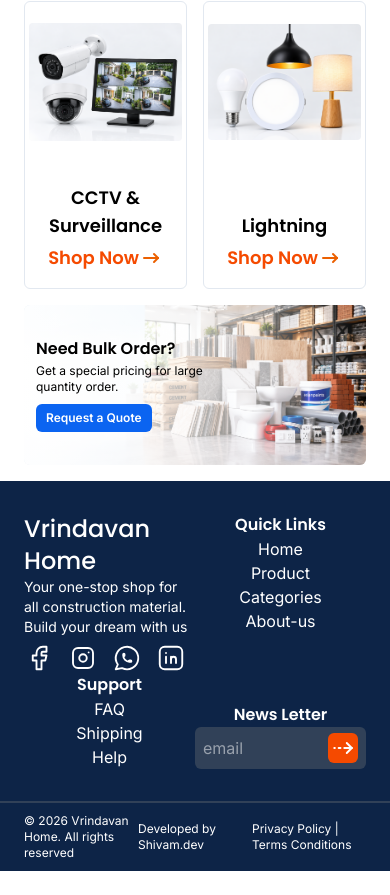
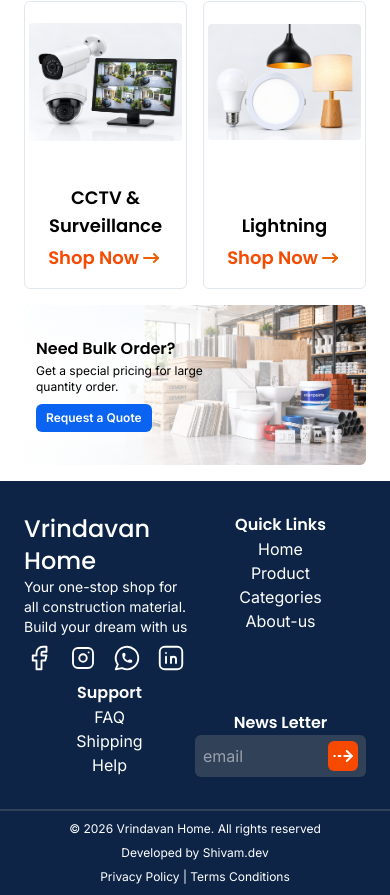
Before and after one commit to shivam-87388/vrindavan, a Next.js app in the folder frontend/: page / in a window 390 px wide. Shown: the part 2203-3098 px from the top of the page. Before the commit the page ends 3074 px from the top, so only its background shows below. Built offline with nearby package versions, Linux system fonts and the light colour scheme.

Commit message:
fix footer

```diff
--- a/frontend/src/components/Footer.jsx
+++ b/frontend/src/components/Footer.jsx
@@ -4,7 +4,7 @@ import { IconBrandFacebook, IconBrandWhatsapp, IconBrandInstagram, IconBrandLink
 const Footer = () => {
   return (
     <footer className='w-full flex flex-col bg-[#0D2447]'>
-      <div className="grid lg:grid-cols-4 grid-cols-2 px-6 py-8">
+      <div className="grid lg:grid-cols-4 grid-cols-2 px-6 py-8 gap-y-2">
         {/* grid1 */}
       <div className="flex flex-col items-start justify-start ">
       <h1 className="text-white text-2xl font-medium font-['Poppins']">Vrindavan Home</h1>
@@ -29,7 +29,7 @@ const Footer = () => {
 
       </nav>
       {/* grid3 */}
-      <nav className="flex flex-col items-center justify-start text-white">
+      <nav className="flex flex-col items-center  justify-start  text-white">
         <h2 className=" text-base font-semibold font-['Poppins']">Support</h2>
         <a href="#" className="hover:cursor-pointer">FAQ</a>
         <a href="#" className="hover:cursor-pointer">Shipping</a>
@@ -51,13 +51,14 @@ const Footer = () => {
       </div>
        <hr className="border-slate-700 border-t-2"></hr>
       {/* copy right section */}
-       <div className="grid grid-cols-3 px-6 py-2.5 justify-start items-center">
-        <div className="flex items-center justify-center"><p className="text-white text-xs font-normal font-['Inter'] lg:w-fit w-full text-start lg:text-center">© 2026 Vrindavan Home. All rights reserved</p>
+       <div className="grid lg:grid-cols-3 grid-row-3 px-6 py-2.5 gap-y-2">
+        <div className="flex items-start justify-center">
+        <p className="text-white text-xs font-normal font-['Inter'] lg:w-fit w-full text-center">© 2026 Vrindavan Home. All rights reserved</p>
        </div>
-        <div className="flex items-center justify-center">
+        <div className="flex items-start justify-center">
           <a href='https://shivam-87388.github.io/New-portfolio/' className="text-white text-xs font-normal font-['Inter'] hover:cursor-pointer">Developed by Shivam.dev</a>
         </div>
-        <div className="flex items-center justify-center">
+        <div className="flex items-start justify-center ">
           <p className="text-white text-xs font-normal font-['Inter']">Privacy Policy | Terms Conditions</p>
 
         </div>
```
